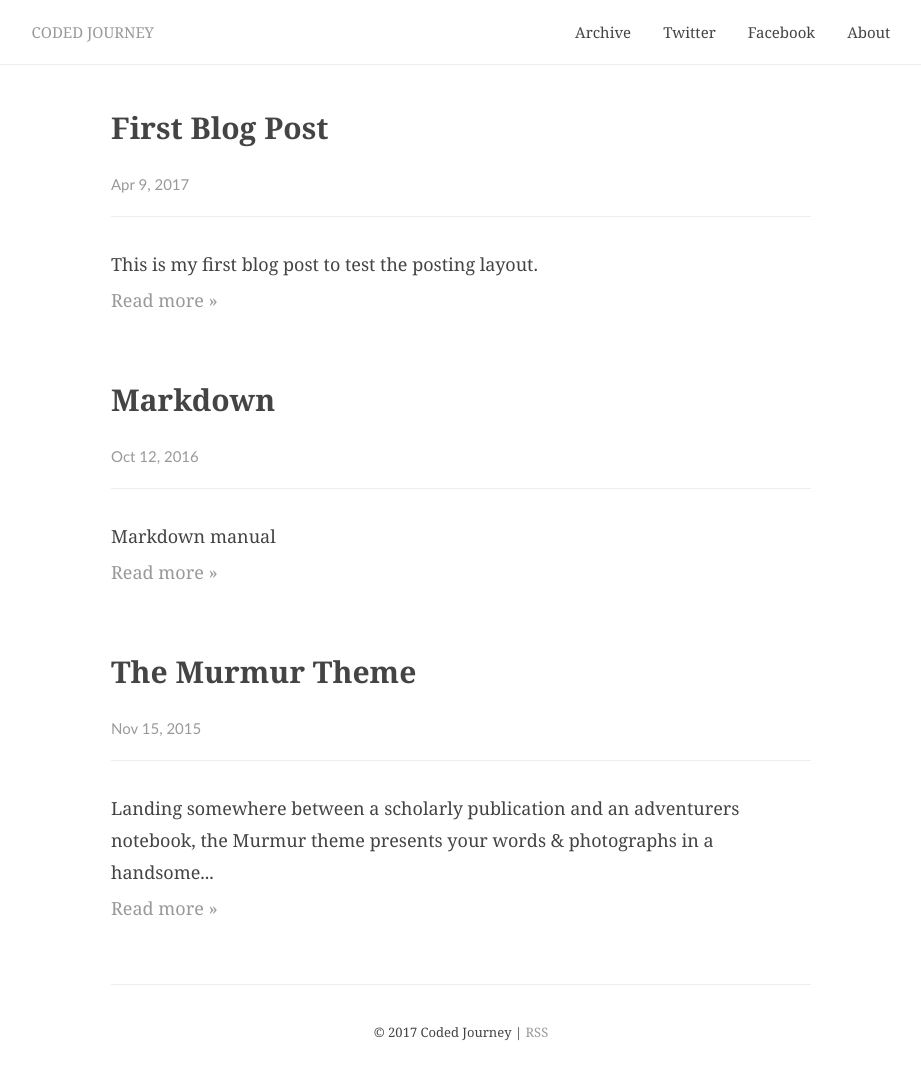
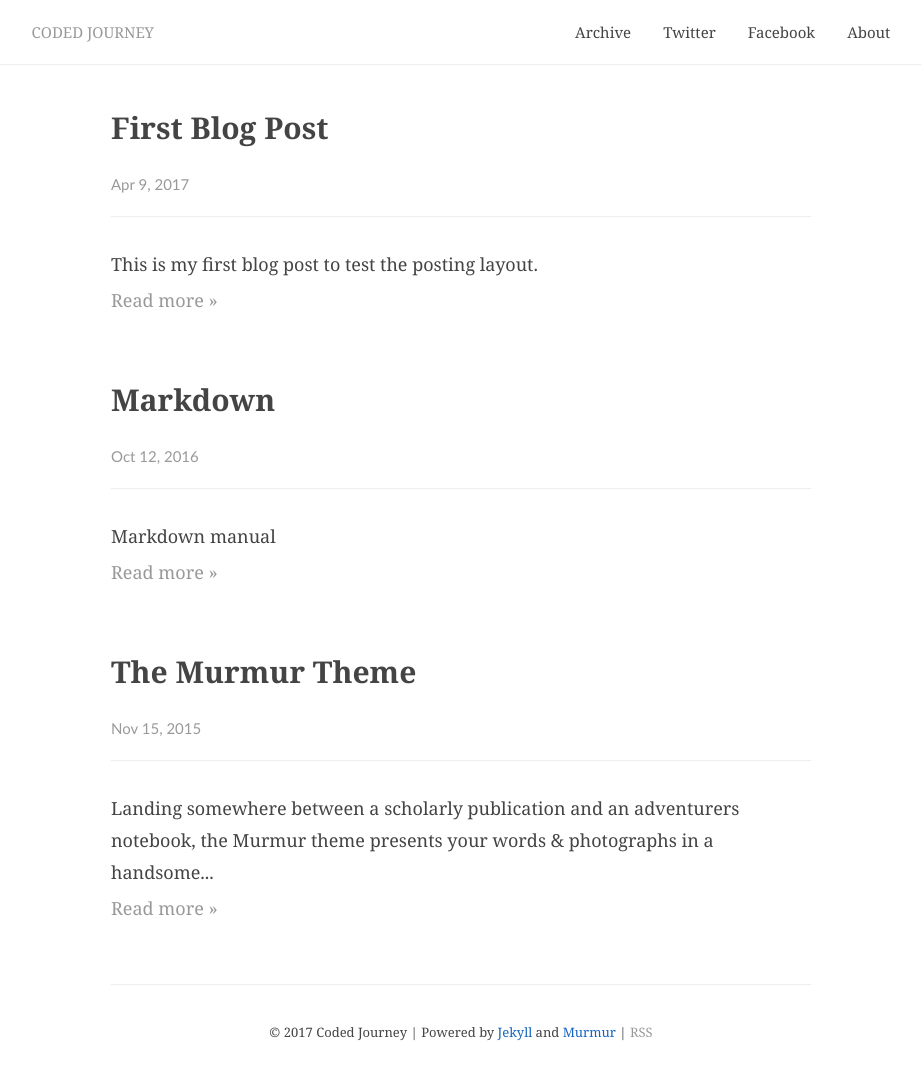
Before and after one commit to munafraser/codedjourney, a Jekyll site: the page built from index.html, in a window 1280 px wide. Shown: the whole page, without its empty margins (179-1100 px from the left). Built offline with Jekyll 4.4.1, drawn with Linux system fonts in a browser that asks for light colours; comment, search, counter and statistics services are not loaded.

Commit message:
Attribution

```diff
--- a/_includes/footer.html
+++ b/_includes/footer.html
@@ -1,5 +1,5 @@
 <footer class="footer">
 	<div class="col">
-		© 2017 {{ site.title }} | <a href="{{ "/feed.xml" | prepend: site.baseurl }}" class="subscribe">RSS</a>
+		© 2017 {{ site.title }} | Powered by <a href="https://jekyllrb.com">Jekyll</a> and <a href="https://github.com/songroger/murmur">Murmur</a> | <a href="{{ "/feed.xml" | prepend: site.baseurl }}" class="subscribe">RSS</a>
 	</div>
 </footer>
```
